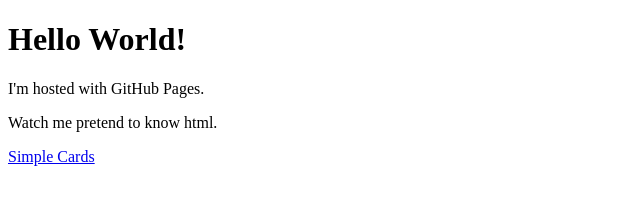
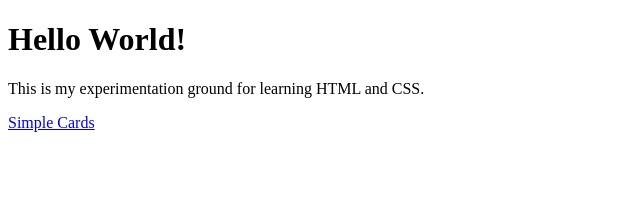
Before and after one commit to chezbananas/chezbananas.github.io, a plain HTML site: page index.html in a window 1280 px wide. Shown: the whole page, without its empty margins (0-640 px from the left). Drawn offline with Linux system fonts and the light colour scheme.

Commit message:
Update index.html

```diff
--- a/index.html
+++ b/index.html
@@ -5,8 +5,7 @@
 	</head>
 	<body>
 		<h1>Hello World!</h1>
-		<p>I'm hosted with GitHub Pages.</p>
-		<p>Watch me pretend to know html.</p>
+		<p>This is my experimentation ground for learning HTML and CSS.</p>
 		<a href="./simpleCards.html"> Simple Cards</a>
 	</body>
 </html>
```
